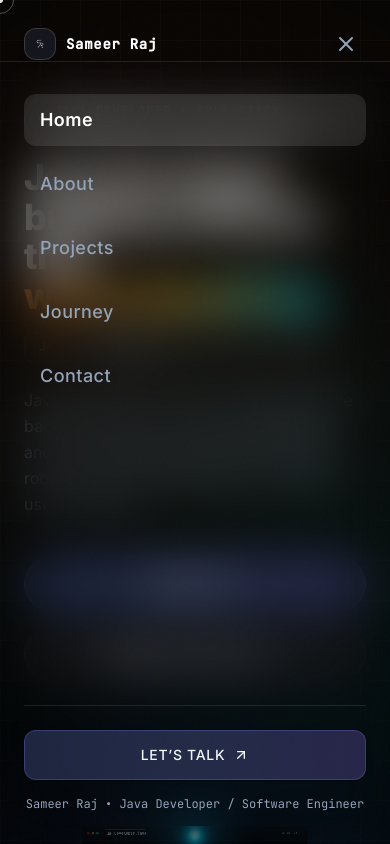
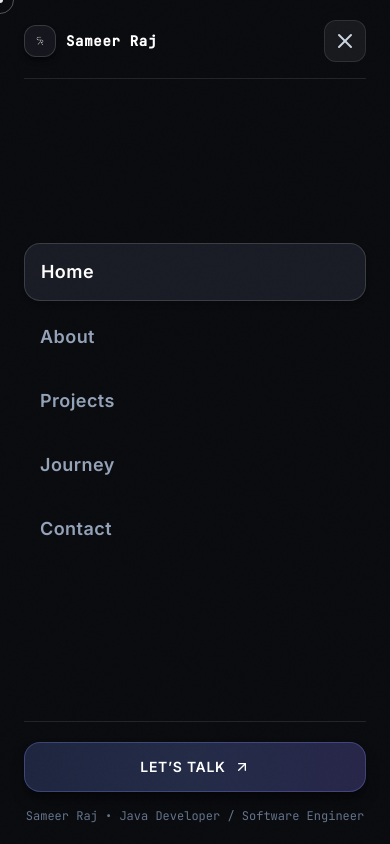
Before and after one commit to CodeWithSameer04/3dPortfolio, a React (Vite) app: page / in a window 390 px wide. Both pictures are taken after a click on the button 346 px from the left and 44 px from the top of the page. Shown: the top 844 px of the page. Built offline with nearby package versions, Linux system fonts and the light colour scheme; the HTML template or start-up script is replaced by a standard one.

Commit message:
fix(nav): replace translucent mobile menu with solid opaque screen to prevent overlap

```diff
--- a/src/components/Navbar.jsx
+++ b/src/components/Navbar.jsx
@@ -48,11 +48,12 @@ export default function Navbar() {
   ];
 
   return (
+    <>
       <header
-      className={`fixed top-0 left-0 right-0 z-50 transition-all duration-300 ${
+        className={`fixed top-0 left-0 right-0 z-40 transition-all duration-300 ${
           isScrolled
-          ? 'bg-[#121212]/90 backdrop-blur-md border-b border-white/10 py-3 shadow-lg shadow-black/60'
-          : 'bg-transparent py-6'
+            ? 'bg-[#121212] border-b border-white/10 py-3 shadow-lg shadow-black/60'
+            : 'bg-transparent py-5 sm:py-6'
         }`}
       >
         <div className="max-w-7xl mx-auto px-6 sm:px-8 flex items-center justify-between">
@@ -78,7 +79,7 @@ export default function Navbar() {
             ))}
           </nav>
 
-        {/* Desktop CTA - Primary CTA: Refined, less bright deep slate-indigo */}
+          {/* Desktop CTA - Primary CTA: Refined deep slate-indigo */}
           <div className="hidden md:flex items-center">
             <Link
               to="/contact"
@@ -89,34 +90,53 @@ export default function Navbar() {
             </Link>
           </div>
 
-        {/* Mobile Hamburger Toggle */}
+          {/* Mobile Hamburger Toggle (Three Lines) */}
           <button
             type="button"
-          onClick={() => setMobileMenuOpen(!mobileMenuOpen)}
-          className="md:hidden p-2 rounded-lg text-muted hover:text-white hover:bg-white/10 transition-colors focus-visible:outline-none focus-visible:ring-2 focus-visible:ring-accent-cyan cursor-pointer"
+            onClick={() => setMobileMenuOpen(true)}
+            className="md:hidden p-2 rounded-xl bg-white/[0.04] border border-white/10 text-slate-300 hover:text-white hover:bg-white/10 transition-colors focus-visible:outline-none focus-visible:ring-2 focus-visible:ring-accent-cyan cursor-pointer"
             aria-expanded={mobileMenuOpen}
-          aria-label={mobileMenuOpen ? 'Close Navigation Menu' : 'Open Navigation Menu'}
+            aria-label="Open Navigation Menu"
           >
-          {mobileMenuOpen ? <X className="w-6 h-6" /> : <Menu className="w-6 h-6" />}
+            <Menu className="w-6 h-6" />
+          </button>
+        </div>
+      </header>
+
+      {/* Mobile Full-Screen Navigation Menu - Completely Solid (No Glassmorphism, No Overlap) */}
+      <div
+        className={`md:hidden fixed inset-0 z-50 bg-[#0B0C10] flex flex-col justify-between px-6 py-5 sm:px-8 transition-all duration-300 ease-in-out ${
+          mobileMenuOpen
+            ? 'opacity-100 translate-y-0 pointer-events-auto visible'
+            : 'opacity-0 -translate-y-2 pointer-events-none invisible'
+        }`}
+        aria-hidden={!mobileMenuOpen}
+      >
+        {/* Top Header Bar inside Mobile Menu */}
+        <div className="flex items-center justify-between pb-4 border-b border-white/10">
+          <BrandLogo linkTo="/" size="md" withText={true} />
+          <button
+            type="button"
+            onClick={() => setMobileMenuOpen(false)}
+            className="p-2 rounded-xl bg-white/[0.06] border border-white/10 text-slate-300 hover:text-white hover:bg-white/15 transition-colors focus-visible:outline-none cursor-pointer"
+            aria-label="Close Navigation Menu"
+          >
+            <X className="w-6 h-6" />
           </button>
         </div>
 
-      {/* Mobile Menu Drawer */}
-      <div
-        className={`md:hidden fixed inset-x-0 top-[61px] bottom-0 bg-[#121212]/98 backdrop-blur-xl border-t border-white/10 px-6 py-8 flex flex-col justify-between transition-all duration-300 ease-in-out z-40 ${
-          mobileMenuOpen ? 'opacity-100 translate-y-0 pointer-events-auto' : 'opacity-0 -translate-y-4 pointer-events-none'
-        }`}
-      >
-        <nav className="flex flex-col gap-3">
+        {/* Navigation Links List */}
+        <nav className="flex flex-col gap-2 py-6 flex-1 justify-center">
           {navLinks.map((link) => (
             <NavLink
               key={link.path}
               to={link.path}
+              onClick={() => setMobileMenuOpen(false)}
               className={({ isActive }) =>
-                `px-4 py-3 text-lg font-medium tracking-wide rounded-xl transition-colors ${
+                `px-4 py-3.5 text-lg font-semibold tracking-wide rounded-2xl transition-all ${
                   isActive
-                    ? 'text-white bg-white/10 font-semibold'
-                    : 'text-muted hover:text-white hover:bg-white/5'
+                    ? 'text-white bg-[#1A1C26] border border-white/15 font-bold shadow-md'
+                    : 'text-slate-400 hover:text-white hover:bg-white/[0.04]'
                 }`
               }
             >
@@ -125,19 +145,21 @@ export default function Navbar() {
           ))}
         </nav>
 
-        <div className="pt-6 border-t border-white/10 flex flex-col gap-4">
+        {/* Bottom CTA & Footer Info */}
+        <div className="pt-5 border-t border-white/10 flex flex-col gap-3">
           <Link
             to="/contact"
-            className="w-full py-3.5 text-center text-sm font-medium tracking-wider uppercase rounded-xl bg-gradient-to-r from-[#1E2640] via-[#242C48] to-[#28274A] hover:from-[#253050] hover:via-[#2C3658] hover:to-[#32315C] text-slate-100 border border-indigo-400/25 shadow-sm shadow-black/30 flex items-center justify-center gap-2 active:scale-[0.98] transition-all"
+            onClick={() => setMobileMenuOpen(false)}
+            className="w-full py-3.5 text-center text-sm font-semibold tracking-wider uppercase rounded-2xl bg-gradient-to-r from-[#1E2640] via-[#242C48] to-[#28274A] hover:from-[#253050] text-white border border-indigo-400/30 shadow-lg shadow-black/40 flex items-center justify-center gap-2 active:scale-[0.98] transition-all"
           >
             <span>Let’s Talk</span>
             <ArrowUpRight className="w-4 h-4" />
           </Link>
-          <div className="text-center text-xs text-muted font-mono">
+          <div className="text-center text-xs text-slate-500 font-mono pt-1">
             {personalInfo.name} • {personalInfo.role}
           </div>
         </div>
       </div>
-    </header>
+    </>
   );
 }
```
Lines whose indentation alone changed are shown as unchanged.
